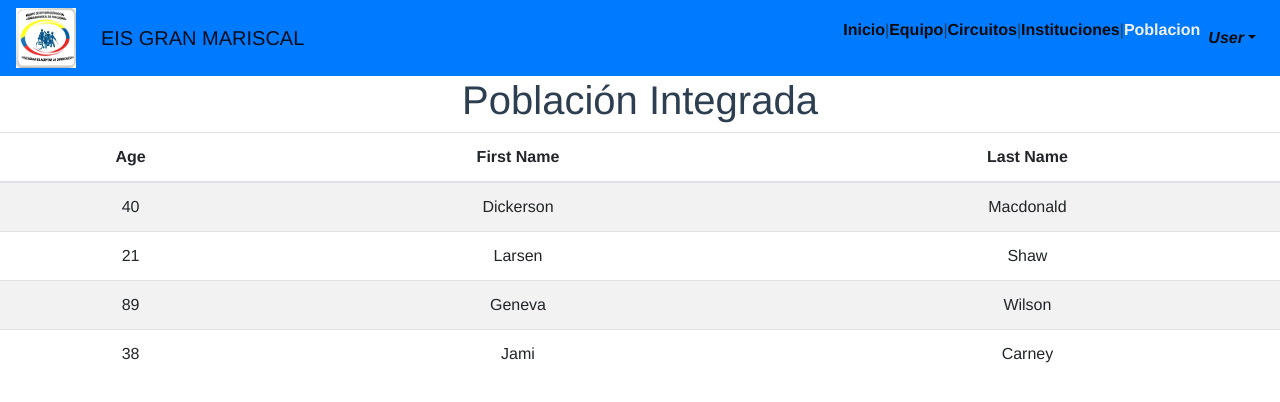
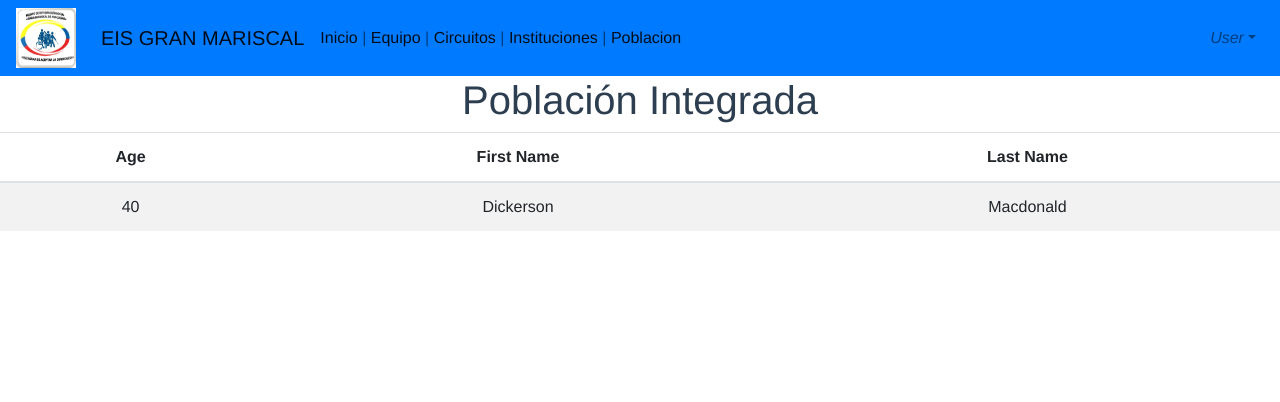
Before and after one commit to ignaciogonzalezvegas/proyecto-equipo, a Vue app: page /poblacion in a window 1280 px wide. Shown: the top 402 px of the page. Built offline with nearby package versions, Linux system fonts and the light colour scheme.

Commit message:
casa 290420

```diff
--- a/src/App.vue
+++ b/src/App.vue
@@ -1,16 +1,19 @@
 <template>
   <div id="app">
-    <b-navbar toggleable="lg" type="light " variant="primary">
+    <b-navbar toggleable="lg" type="light " variant="primary" >
       <img alt="Vue logo" src="@/assets/logo.png" />
       <b-navbar-brand href="#">EIS GRAN MARISCAL</b-navbar-brand>
       <b-navbar-toggle target="nav-collapse"></b-navbar-toggle>
       <b-collapse id="nav-collapse" is-nav>
-        <b-navbar-nav id="nav" class="ml-auto">
-          <router-link to="/">Inicio</router-link> |
+        <b-nav-text >
+          <router-link to="/">Inicio</router-link>    |
           <router-link to="/equipo">Equipo</router-link> |
           <router-link to="/circuitos">Circuitos</router-link> |
           <router-link to="/instituciones">Instituciones</router-link> |
           <router-link to="/poblacion">Poblacion</router-link>
+        </b-nav-text>
+        <b-navbar-nav id="nav" class="ml-auto ">
+
           <b-nav-item-dropdown left>
             <template #button-content>
               <em>User</em>
@@ -41,7 +44,7 @@
   background-color: ivory;
 }
 */
-#nav a {
+/*#nav a {
   font-weight: bold;
   color: #0a0a0a;
 
@@ -50,7 +53,7 @@
 #nav a.router-link-exact-active {
   color: #f1f1f5;
 }
-
+*/
 img {
   width: 60px;
   height: 60px;
--- a/src/views/Poblacion.vue
+++ b/src/views/Poblacion.vue
@@ -11,9 +11,9 @@ export default {
     return {
       items: [
         { age: 40, first_name: "Dickerson", last_name: "Macdonald" },
-        { age: 21, first_name: "Larsen", last_name: "Shaw" },
-        { age: 89, first_name: "Geneva", last_name: "Wilson" },
-        { age: 38, first_name: "Jami", last_name: "Carney" },
+
+
+
       ],
     };
   },
```
